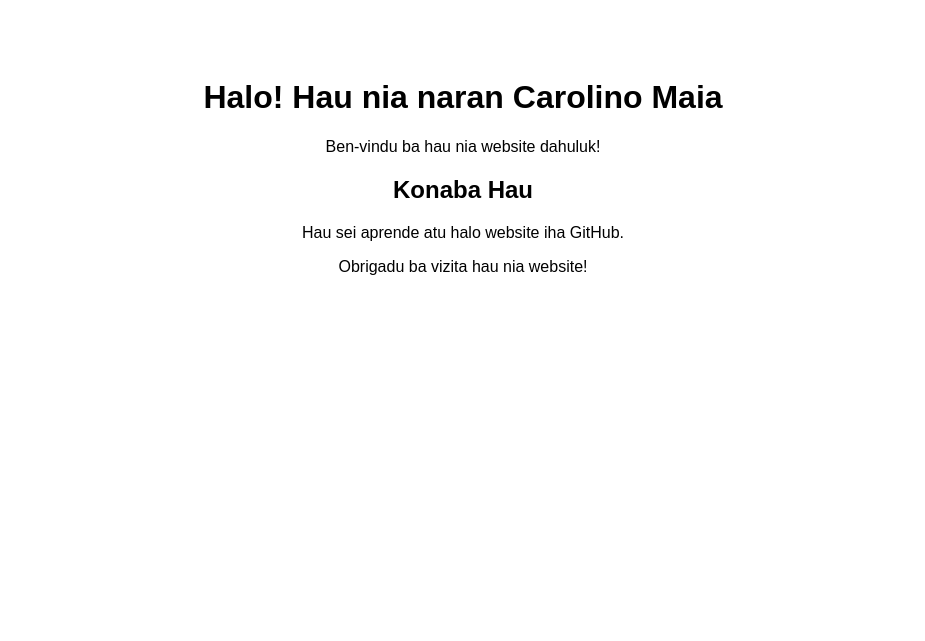
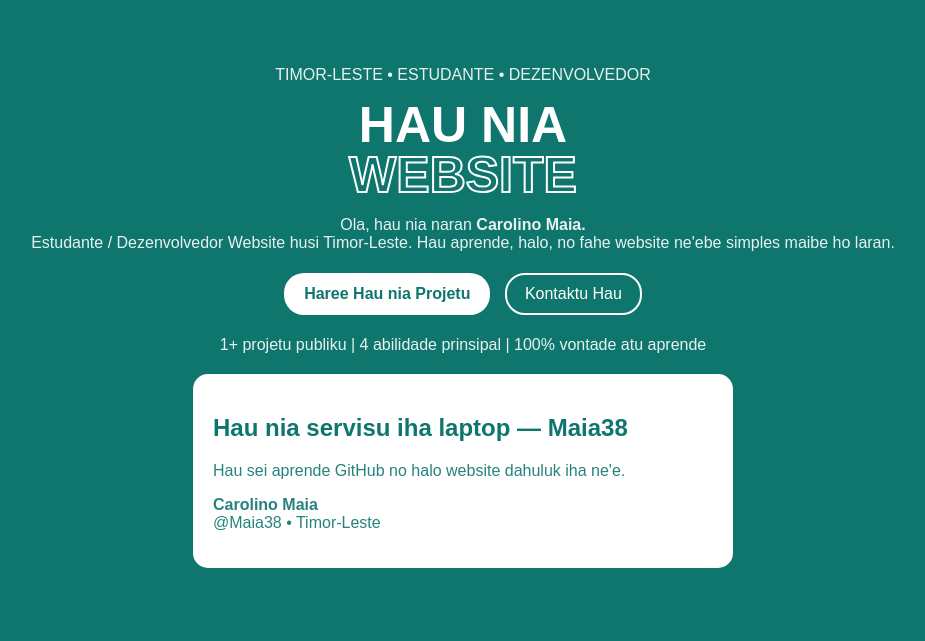
Before and after one commit to 25014carolinomaia-ops/Website, a plain HTML site: page index.html in a window 1280 px wide. Shown: the whole page, without its empty margins (177-1102 px from the left). Drawn offline with Linux system fonts and the light colour scheme.

Commit message:
Update index.html

```diff
--- a/index.html
+++ b/index.html
@@ -1,17 +1,32 @@
 <!DOCTYPE html>
 <html>
 <head>
-<title>Mai Hatene Konaba Hau</title>
+<title>Hau Nia Website - Carolino Maia</title>
+<style>
+body{margin:0;font-family:Arial;background:#0f766e;color:white;text-align:center}
+.box{padding:50px 20px}
+h1{font-size:50px;margin:0;line-height:1}
+h1 span{color:transparent;-webkit-text-stroke:2px white}
+p{opacity:0.9}
+.btn{background:white;color:#0f766e;padding:12px 20px;border-radius:20px;text-decoration:none;font-weight:bold;display:inline-block;margin:5px}
+.btn2{border:2px solid white;color:white;padding:10px 18px;border-radius:20px;text-decoration:none;display:inline-block;margin:5px}
+.card{background:white;color:#0f766e;padding:20px;border-radius:15px;margin:20px auto;max-width:500px;text-align:left}
+img{width:100%;border-radius:10px}
+</style>
 </head>
-<body style="font-family: Arial; text-align: center; padding: 50px;">
-
-<h1>Halo! Hau nia naran Carolino Maia</h1>
-<p>Ben-vindu ba hau nia website dahuluk!</p>
-
-<h2>Konaba Hau</h2>
-<p>Hau sei aprende atu halo website iha GitHub.</p>
-
-<p>Obrigadu ba vizita hau nia website!</p>
-
+<body>
+<div class="box">
+<p>TIMOR-LESTE • ESTUDANTE • DEZENVOLVEDOR</p>
+<h1>HAU NIA<br><span>WEBSITE</span></h1>
+<p>Ola, hau nia naran <b>Carolino Maia.</b><br>Estudante / Dezenvolvedor Website husi Timor-Leste. Hau aprende, halo, no fahe website ne'ebe simples maibe ho laran.</p>
+<a class="btn" href="#">Haree Hau nia Projetu</a>
+<a class="btn2" href="#">Kontaktu Hau</a>
+<p>1+ projetu publiku | 4 abilidade prinsipal | 100% vontade atu aprende</p>
+<div class="card">
+<h2>Hau nia servisu iha laptop — Maia38</h2>
+<p>Hau sei aprende GitHub no halo website dahuluk iha ne'e.</p>
+<p><b>Carolino Maia</b><br>@Maia38 • Timor-Leste</p>
+</div>
+</div>
 </body>
 </html>
```
